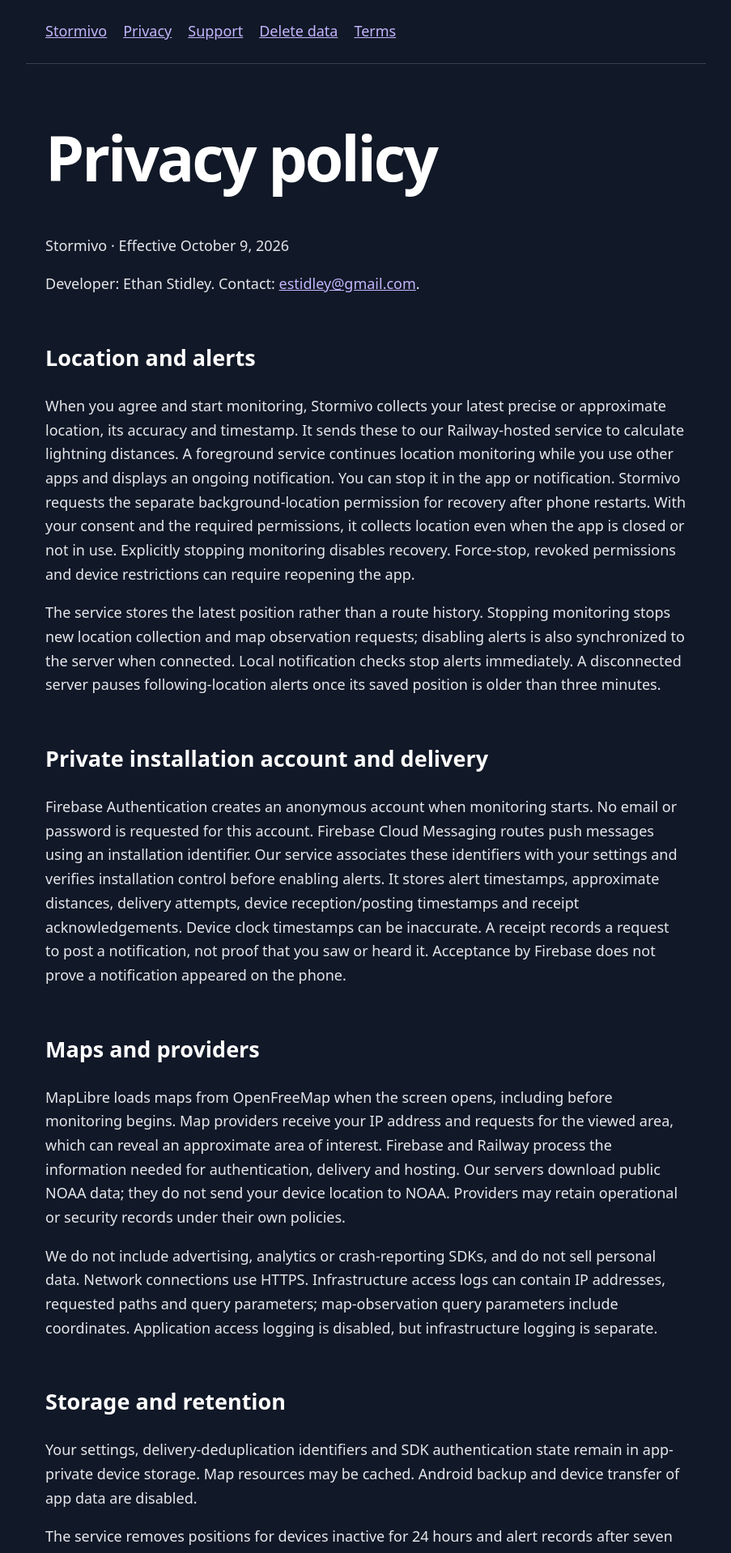
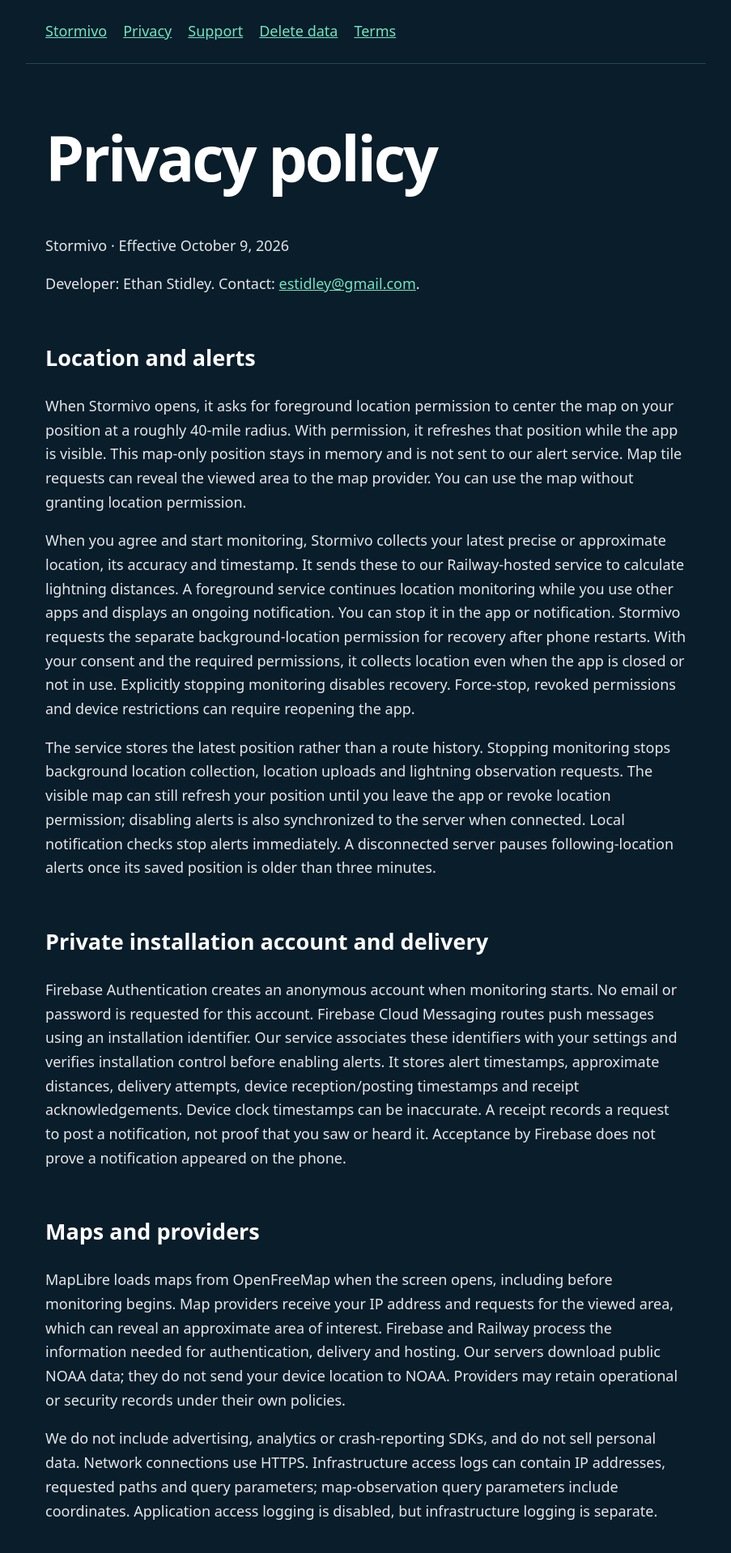
Before and after one commit to estidley/estidley.github.io, a Jekyll site: the page stormivo-privacy.html, which Jekyll copies as it is, in a window 1280 px wide. Shown: the top 1918 px of the page at 81% size, without its empty margins (188-1091 px from the left). Built offline with Jekyll 4.4.1, drawn with Linux system fonts in a browser that asks for light colours.

Commit message:
Describe foreground map location and refresh Stormivo colors

```diff
--- a/stormivo-privacy.html
+++ b/stormivo-privacy.html
@@ -1,7 +1,7 @@
 <!doctype html><html lang="en"><head><meta charset="utf-8"><meta name="viewport" content="width=device-width,initial-scale=1"><meta name="description" content="Stormivo lightning observations and distance alerts by Ethan Stidley"><title>Stormivo privacy policy</title><link rel="stylesheet" href="stormivo-style.css"></head><body><nav aria-label="Main"><a href="stormivo.html">Stormivo</a><a href="stormivo-privacy.html">Privacy</a><a href="stormivo-support.html">Support</a><a href="stormivo-delete.html">Delete data</a><a href="stormivo-legal.html">Terms</a></nav><main><h1>Privacy policy</h1><p>Stormivo · Effective October 9, 2026</p>
 <p>Developer: Ethan Stidley. Contact: <a href="mailto:estidley@gmail.com">estidley@gmail.com</a>.</p>
-<h2>Location and alerts</h2><p>When you agree and start monitoring, Stormivo collects your latest precise or approximate location, its accuracy and timestamp. It sends these to our Railway-hosted service to calculate lightning distances. A foreground service continues location monitoring while you use other apps and displays an ongoing notification. You can stop it in the app or notification. Stormivo requests the separate background-location permission for recovery after phone restarts. With your consent and the required permissions, it collects location even when the app is closed or not in use. Explicitly stopping monitoring disables recovery. Force-stop, revoked permissions and device restrictions can require reopening the app.</p>
-<p>The service stores the latest position rather than a route history. Stopping monitoring stops new location collection and map observation requests; disabling alerts is also synchronized to the server when connected. Local notification checks stop alerts immediately. A disconnected server pauses following-location alerts once its saved position is older than three minutes.</p>
+<h2>Location and alerts</h2><p>When Stormivo opens, it asks for foreground location permission to center the map on your position at a roughly 40-mile radius. With permission, it refreshes that position while the app is visible. This map-only position stays in memory and is not sent to our alert service. Map tile requests can reveal the viewed area to the map provider. You can use the map without granting location permission.</p><p>When you agree and start monitoring, Stormivo collects your latest precise or approximate location, its accuracy and timestamp. It sends these to our Railway-hosted service to calculate lightning distances. A foreground service continues location monitoring while you use other apps and displays an ongoing notification. You can stop it in the app or notification. Stormivo requests the separate background-location permission for recovery after phone restarts. With your consent and the required permissions, it collects location even when the app is closed or not in use. Explicitly stopping monitoring disables recovery. Force-stop, revoked permissions and device restrictions can require reopening the app.</p>
+<p>The service stores the latest position rather than a route history. Stopping monitoring stops background location collection, location uploads and lightning observation requests. The visible map can still refresh your position until you leave the app or revoke location permission; disabling alerts is also synchronized to the server when connected. Local notification checks stop alerts immediately. A disconnected server pauses following-location alerts once its saved position is older than three minutes.</p>
 <h2>Private installation account and delivery</h2><p>Firebase Authentication creates an anonymous account when monitoring starts. No email or password is requested for this account. Firebase Cloud Messaging routes push messages using an installation identifier. Our service associates these identifiers with your settings and verifies installation control before enabling alerts. It stores alert timestamps, approximate distances, delivery attempts, device reception/posting timestamps and receipt acknowledgements. Device clock timestamps can be inaccurate. A receipt records a request to post a notification, not proof that you saw or heard it. Acceptance by Firebase does not prove a notification appeared on the phone.</p>
 <h2>Maps and providers</h2><p>MapLibre loads maps from OpenFreeMap when the screen opens, including before monitoring begins. Map providers receive your IP address and requests for the viewed area, which can reveal an approximate area of interest. Firebase and Railway process the information needed for authentication, delivery and hosting. Our servers download public NOAA data; they do not send your device location to NOAA. Providers may retain operational or security records under their own policies.</p>
 <p>We do not include advertising, analytics or crash-reporting SDKs, and do not sell personal data. Network connections use HTTPS. Infrastructure access logs can contain IP addresses, requested paths and query parameters; map-observation query parameters include coordinates. Application access logging is disabled, but infrastructure logging is separate.</p>
--- a/stormivo-style.css
+++ b/stormivo-style.css
@@ -1 +1 @@
-*{box-sizing:border-box}body{margin:0;background:#111827;color:#e5e7eb;font:18px/1.65 system-ui,sans-serif}main,nav,footer{max-width:840px;margin:auto;padding:24px}nav{display:flex;gap:20px;flex-wrap:wrap;border-bottom:1px solid #374151}a{color:#c4b5fd}a:focus-visible{outline:3px solid #fbbf24;outline-offset:5px}h1{font-size:clamp(2.4rem,7vw,4.8rem);line-height:1.08;letter-spacing:-.04em;color:white}h2{margin-top:2em;color:white}.lead{font-size:1.5rem;color:#c4b5fd}.eyebrow{letter-spacing:.15em;font-size:.8rem;color:#fbbf24}footer{font-size:.85rem;border-top:1px solid #374151}li{margin-bottom:.6rem}@media(prefers-reduced-motion:no-preference){a{transition:color .2s}}
+*{box-sizing:border-box}body{margin:0;background:#091d2a;color:#e5e7eb;font:18px/1.65 system-ui,sans-serif}main,nav,footer{max-width:840px;margin:auto;padding:24px}nav{display:flex;gap:20px;flex-wrap:wrap;border-bottom:1px solid #284653}a{color:#70e5c3}a:focus-visible{outline:3px solid #f4cd76;outline-offset:5px}h1{font-size:clamp(2.4rem,7vw,4.8rem);line-height:1.08;letter-spacing:-.04em;color:white}h2{margin-top:2em;color:white}.lead{font-size:1.5rem;color:#70e5c3}.eyebrow{letter-spacing:.15em;font-size:.8rem;color:#f4cd76}footer{font-size:.85rem;border-top:1px solid #284653}li{margin-bottom:.6rem}@media(prefers-reduced-motion:no-preference){a{transition:color .2s}}
```
